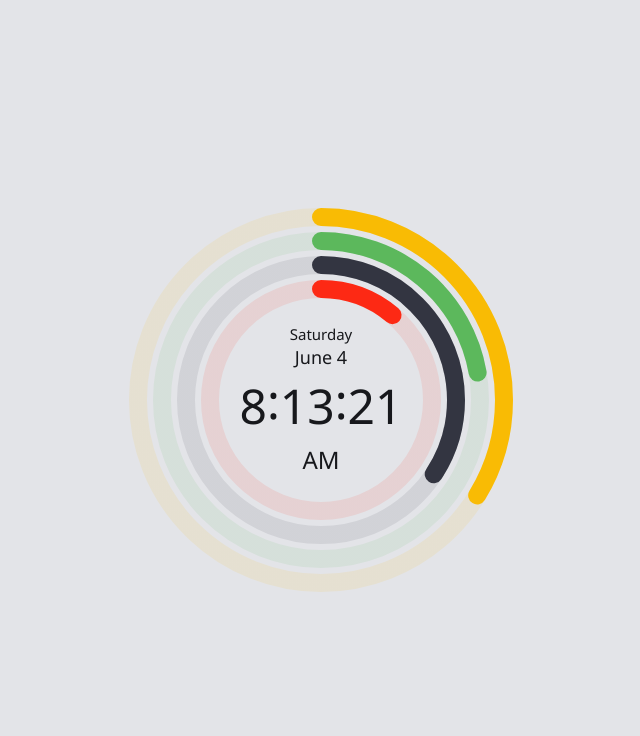
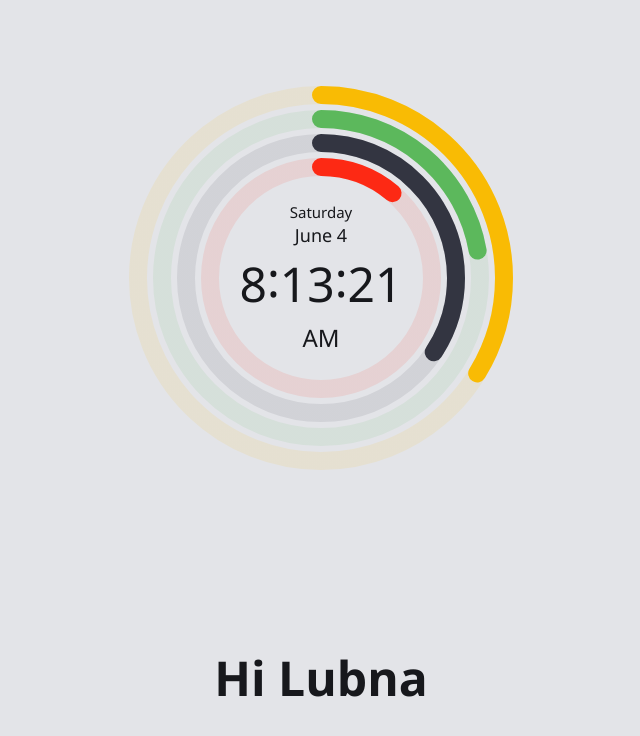
Before and after one commit to Shorifur/Color-Clock, a plain HTML site: page index.html in a window 1280 px wide. Shown: the whole page, without its empty margins (319-959 px from the left). Drawn offline with Linux system fonts and the light colour scheme.

Commit message:
New file added

```diff
--- a/index.html
+++ b/index.html
@@ -7,7 +7,6 @@
  <meta name="viewport" content="width=device-width, initial-scale=1.0">
 </head>
 <body>
-
 <div id="clock" class="progClock">
  <button class="progClock__time-date" data-group="d" type="button">
  <small data-unit="w">Sunday</small><br>
@@ -57,7 +56,7 @@
  </g>
  </svg>
 </div>
-
+ <h1>Hi Lubna</h1>
 <script  src="./function.js"></script>
 
 </body>
```
